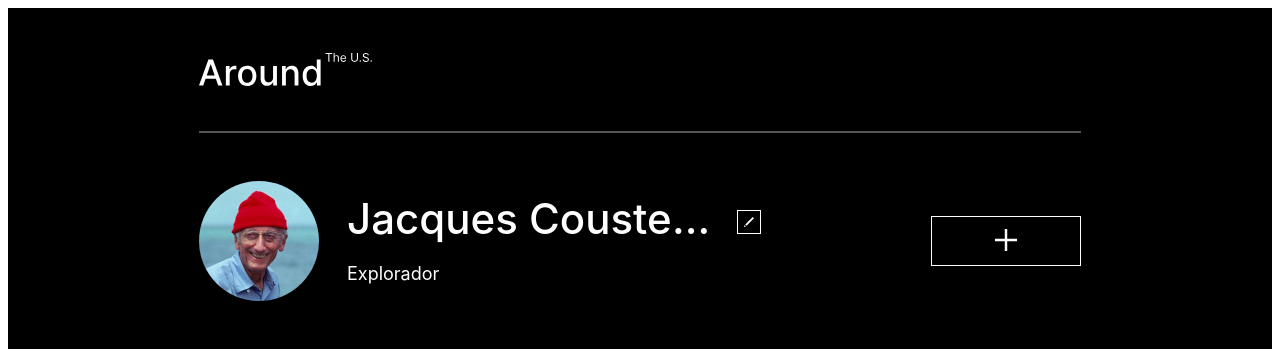
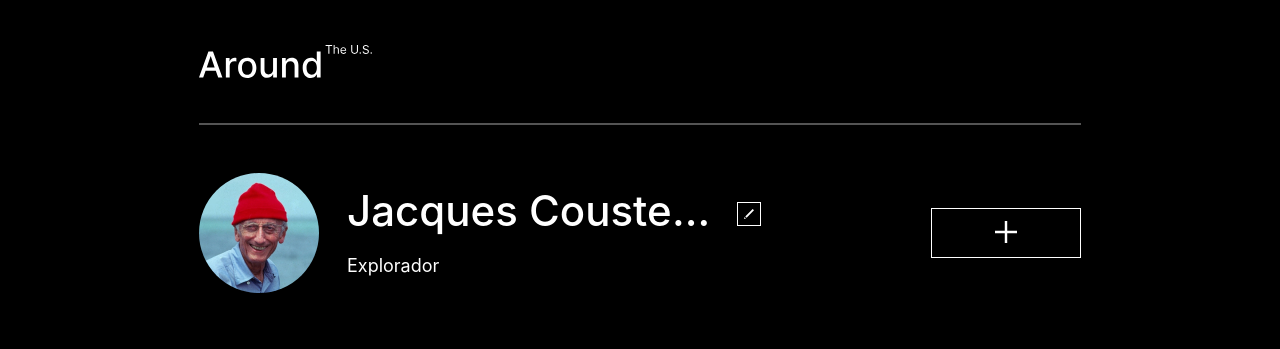
Before and after one commit to snag2003/web_project_4_esp, a website built with webpack: page src/index.html in a window 1280 px wide. Shown: the top 349 px of the page. Built offline with nearby package versions, Linux system fonts and the light colour scheme.

Commit message:
hotfix: deleted white border

```diff
--- /dev/null
+++ b/src/blocks/body/body.css
@@ -0,0 +1,3 @@
+.body {
+  margin: 0;
+}
--- a/src/index.html
+++ b/src/index.html
@@ -5,7 +5,7 @@
     <meta name="viewport" content="width=device-width, initial-scale=1.0" />
     <title>Alrededor de los EEUU</title>
   </head>
-  <body>
+  <body class="body">
     <div class="page">
       <header class="header">
         <img
--- a/src/page/index.css
+++ b/src/page/index.css
@@ -1,3 +1,5 @@
+@import url(../blocks/body/body.css);
+
 @import url(../blocks/page/page.css);
 
 @import url(../blocks/header/header.css);
```
Also changed, not shown: README.md.
